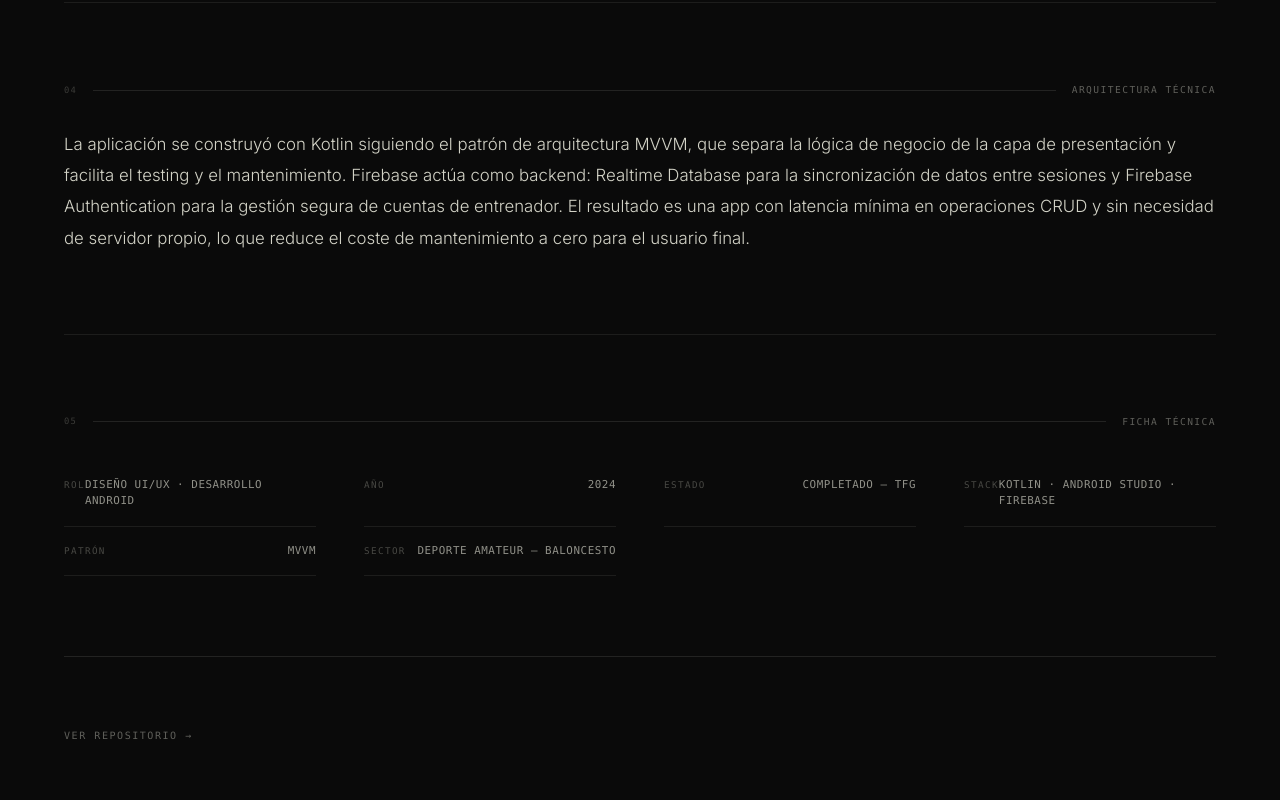
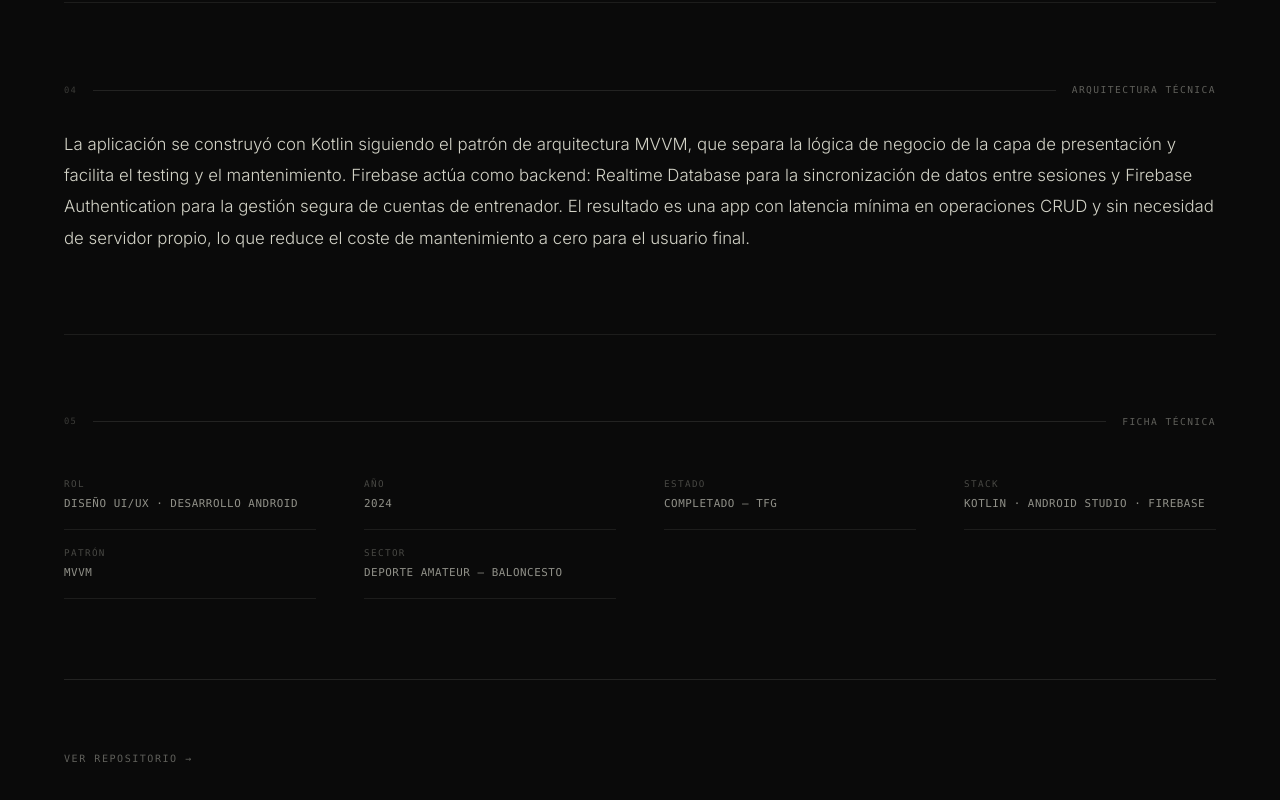
Before and after one commit to DevRodrigoPdp/portfolioReact, a React (Vite) app: page /projects/courtvision in a window 1280 px wide. Shown: the part 1793-2593 px from the top of the page. Built offline with nearby package versions, Linux system fonts and the light colour scheme.

Commit message:
feat: initialize project styles with cinematic dark aesthetic and tailwind integration

```diff
--- a/src/index.css
+++ b/src/index.css
@@ -555,6 +555,31 @@ body {
   .text-giant {
     font-size: clamp(4rem, 9.5vw, 12rem);
   }
+
+  .case-study-container {
+    padding-inline: clamp(2rem, 6vw, 6rem);
+  }
+
+  .case-study-section {
+    padding-block: 4rem;
+  }
+
+  .cs-grid-single {
+    gap: clamp(1.5rem, 3vw, 2.5rem);
+  }
+
+  /* Ficha: 3 columnas en portátil, label encima del valor */
+  .cs-grid-ficha {
+    grid-template-columns: repeat(3, 1fr);
+    gap: 0 2rem;
+  }
+
+  .cs-grid-ficha > div {
+    flex-direction: column;
+    align-items: flex-start;
+    gap: 0.35rem;
+    padding: 1.25rem 0;
+  }
 }
 
 /* Tablets - Fix collision issue */
```
